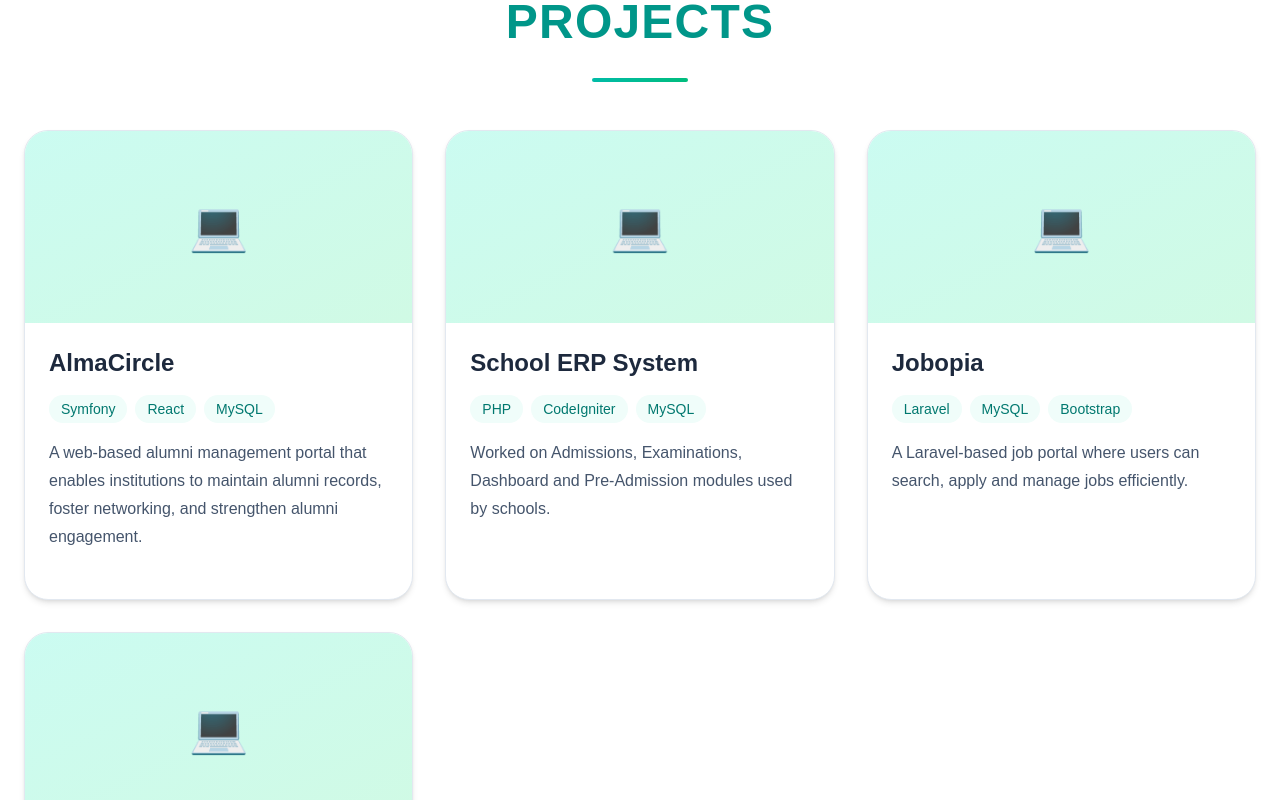
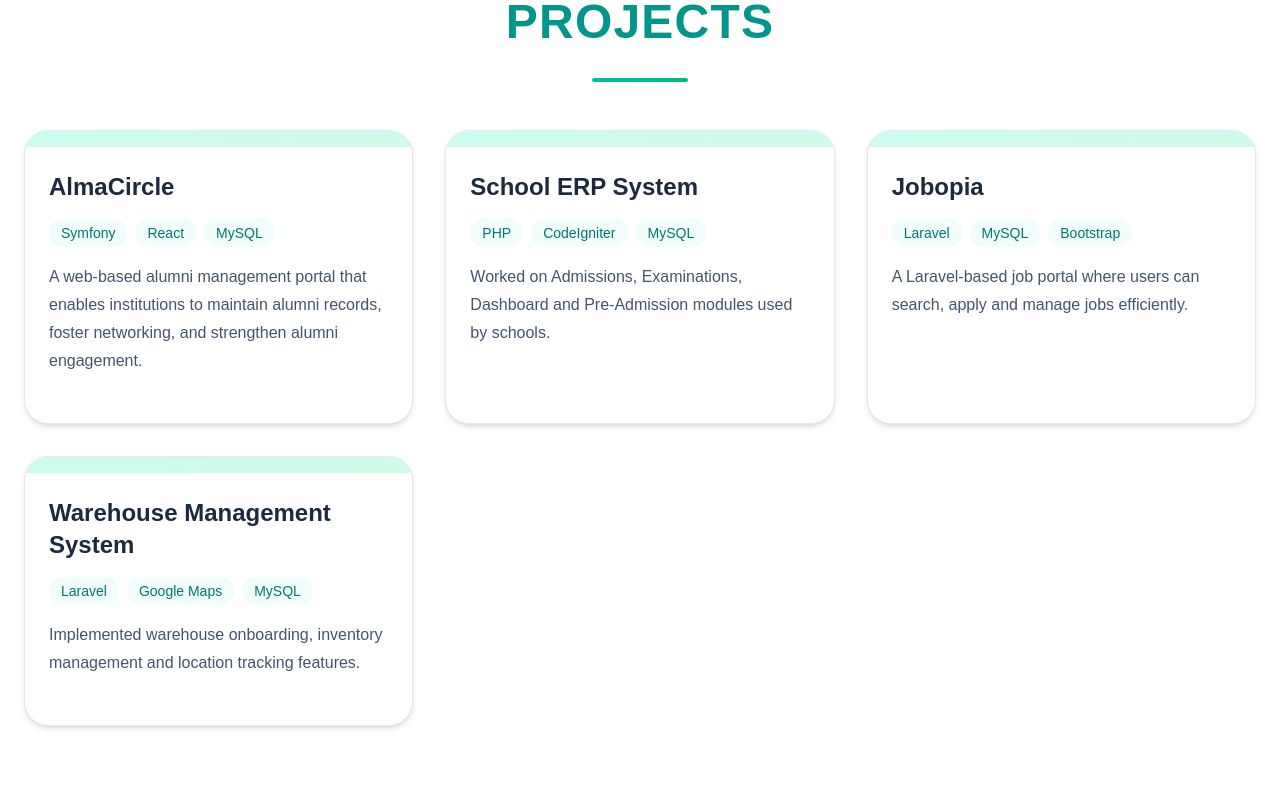
Before and after one commit to namansainiii/portfolio, a Next.js app: page / in a window 1280 px wide. Shown: the part 3180-3980 px from the top of the page. Built offline with nearby package versions, Linux system fonts and the light colour scheme.

Commit message:
Update Projects.jsx

```diff
--- a/src/components/Projects.jsx
+++ b/src/components/Projects.jsx
@@ -43,9 +43,11 @@ export default function Projects() {
               className="bg-white rounded-3xl overflow-hidden border border-slate-200 shadow-md hover:shadow-2xl hover:-translate-y-2 transition-all duration-300"
             >
               {/* Project Banner */}
-              <div className="h-48 bg-gradient-to-br from-teal-100 to-emerald-100 flex items-center justify-center">
+              {/* <div className="h-48 bg-gradient-to-br from-teal-100 to-emerald-100 flex items-center justify-center">
                 <span className="text-5xl">💻</span>
-              </div>
+              </div> */}
+
+              <div className="h-4 bg-gradient-to-br from-teal-100 to-emerald-100 flex items-center justify-center"></div>
 
               <div className="p-6">
                 {/* Title */}
```
